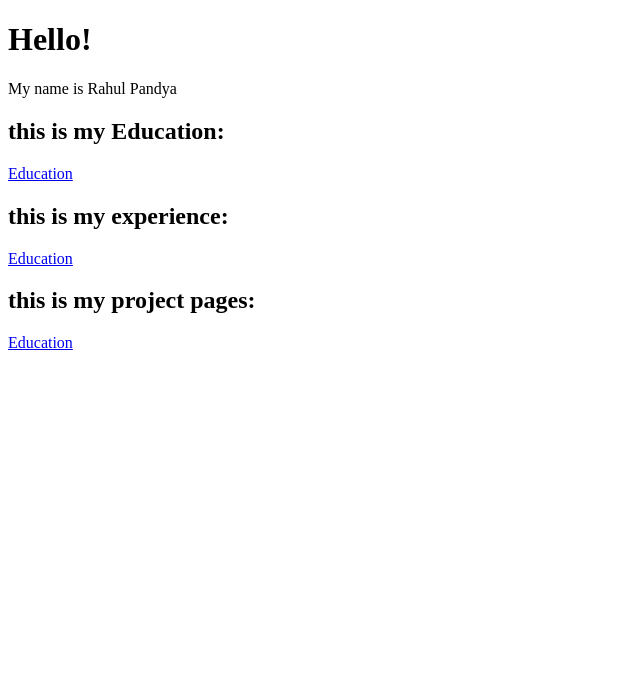
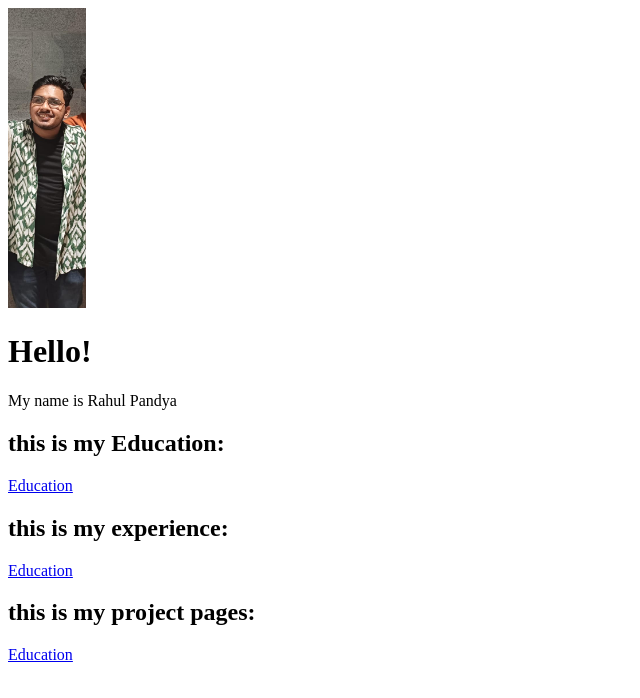
Before and after one commit to rahulPandya-280507/Web-DEV, a plain HTML site: page project1.html in a window 1280 px wide. Shown: the whole page, without its empty margins (0-640 px from the left). Drawn offline with Linux system fonts and the light colour scheme.

Commit message:
new updates

```diff
--- a/project1.html
+++ b/project1.html
@@ -1,11 +1,18 @@
 <!DOCTYPE html>
 <html lang="en">
+
 <head>
     <meta charset="UTF-8">
     <meta name="viewport" content="width=device-width, initial-scale=1.0">
     <title>My Portfolio</title>
 </head>
+
 <body>
+    <header>
+        <a href="https://github.com/rahulPandya-280507" target="_blank"><img src="photo.jpg" alt="myself"
+                height="300"></a>
+    </header>
+    <main>
         <h1>Hello!</h1>
         <p>My name is Rahul Pandya</p>
         <h2>this is my Education: </h2>
@@ -14,5 +21,10 @@
         <a href="/Web-DEV/exp.html">Education</a>
         <h2>this is my project pages: </h2>
         <a href="/Web-DEV/projects.html">Education</a>
+    </main>
+    <footer>
+        <!-- no fopter for now -->
+    </footer>
 </body>
+
 </html>
```
Also changed, not shown: photo.jpg (added). Lines whose indentation alone changed are shown as unchanged.
